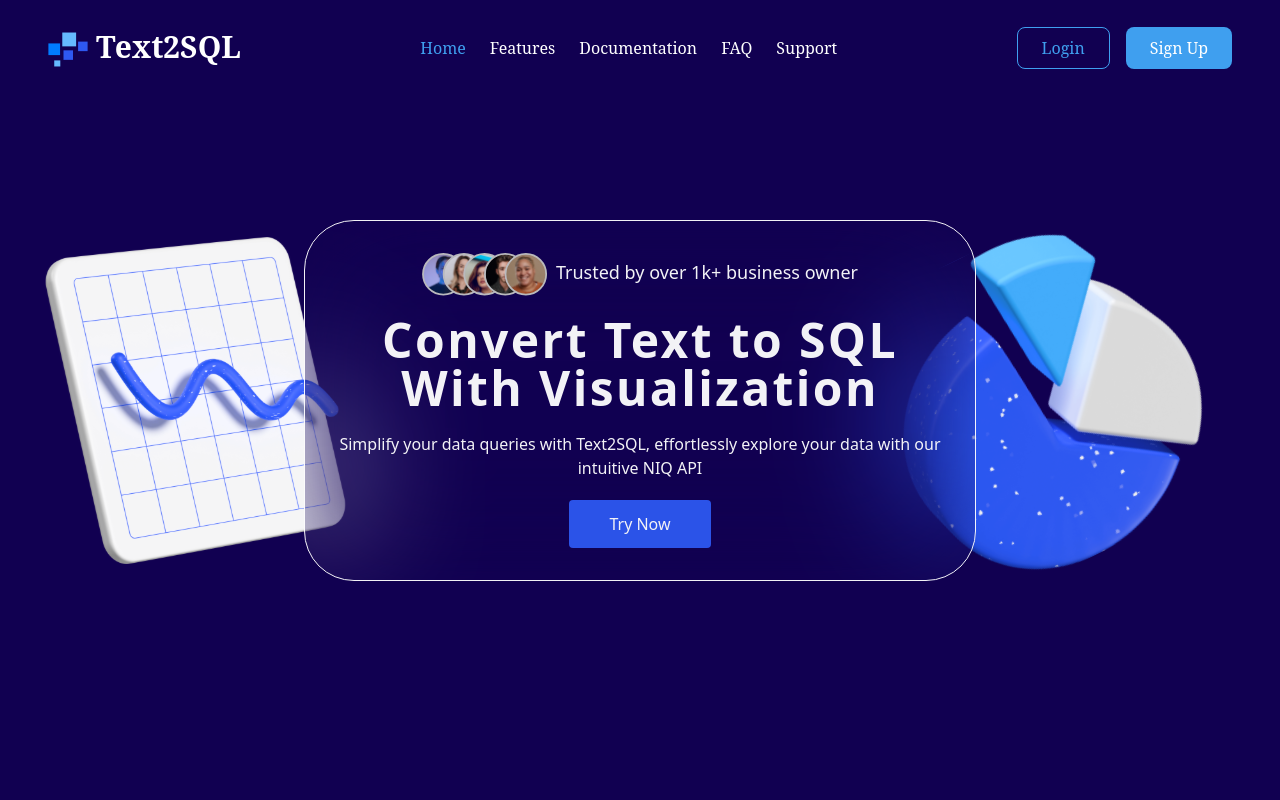
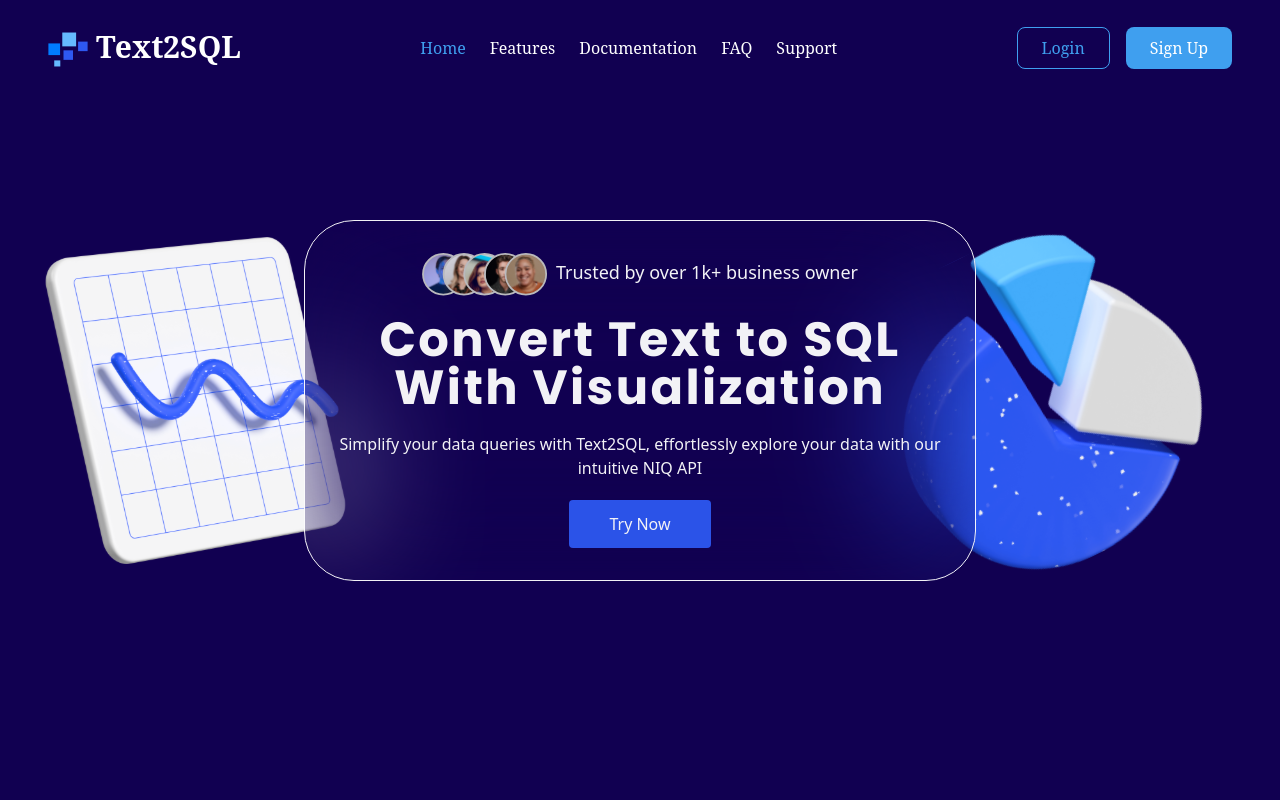
Before and after one commit to primestacks/Text2SQL-RIL, a React (Vite) app: page / in a window 1280 px wide. Shown: the top 800 px of the page. Built offline with nearby package versions, Linux system fonts and the light colour scheme.

Commit message:
fix minor issue

```diff
--- a/src/components/HeroHome.jsx
+++ b/src/components/HeroHome.jsx
@@ -19,7 +19,7 @@
             Trusted by over 1k+ business owner
           </p>
 
-          <h1 className="lg:text-5xl text-3xl md:text-4xl mb-5 my-2 font-bold lg:tracking-wider ">
+          <h1 className="lg:text-5xl text-3xl md:text-4xl mb-5 my-2 font-bold lg:tracking-wider font-primary ">
             Convert Text to SQL With Visualization
           </h1>
           <p>
--- a/src/index.css
+++ b/src/index.css
@@ -1,3 +1,5 @@
+@import url("https://fonts.googleapis.com/css2?family=Poppins:wght@300;400;700&display=swap");
+
 @import "tailwindcss";
 
 @theme {
--- a/vite.config.js
+++ b/vite.config.js
@@ -5,7 +5,4 @@
 
 export default defineConfig({
   plugins: [react(), tailwindcss()],
-  server: {
-    host: true,
-  },
 });
```
